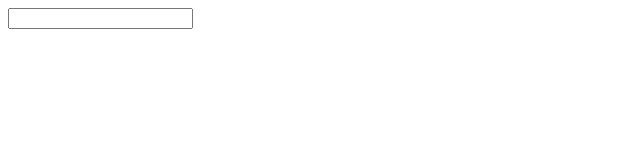
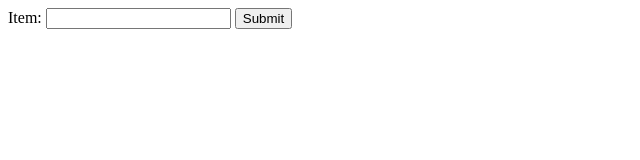
Before and after one commit to killbozer/Shopping, a plain HTML site: page index.html in a window 1280 px wide. Shown: the whole page, without its empty margins (0-640 px from the left). Drawn offline with Linux system fonts and the light colour scheme.

Commit message:
added form

```diff
--- a/index.html
+++ b/index.html
@@ -13,8 +13,9 @@
 
 <form>
 
-<input></input>
-
+<label for = "item">Item:</label>
+<input type = "text" id = "item"></input>
+<button type = "submit">Submit</button>
 
 </form>
 
```
